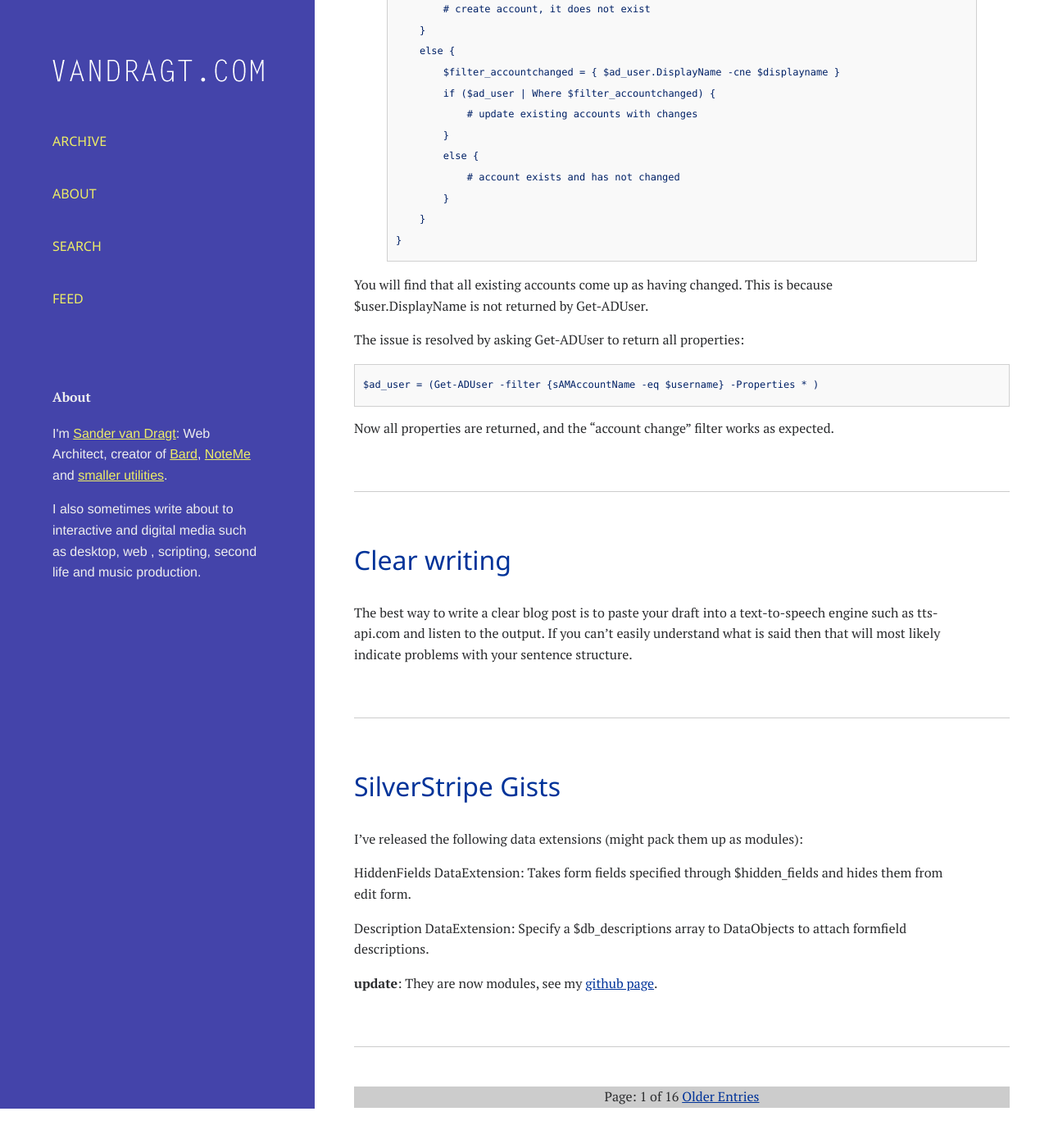
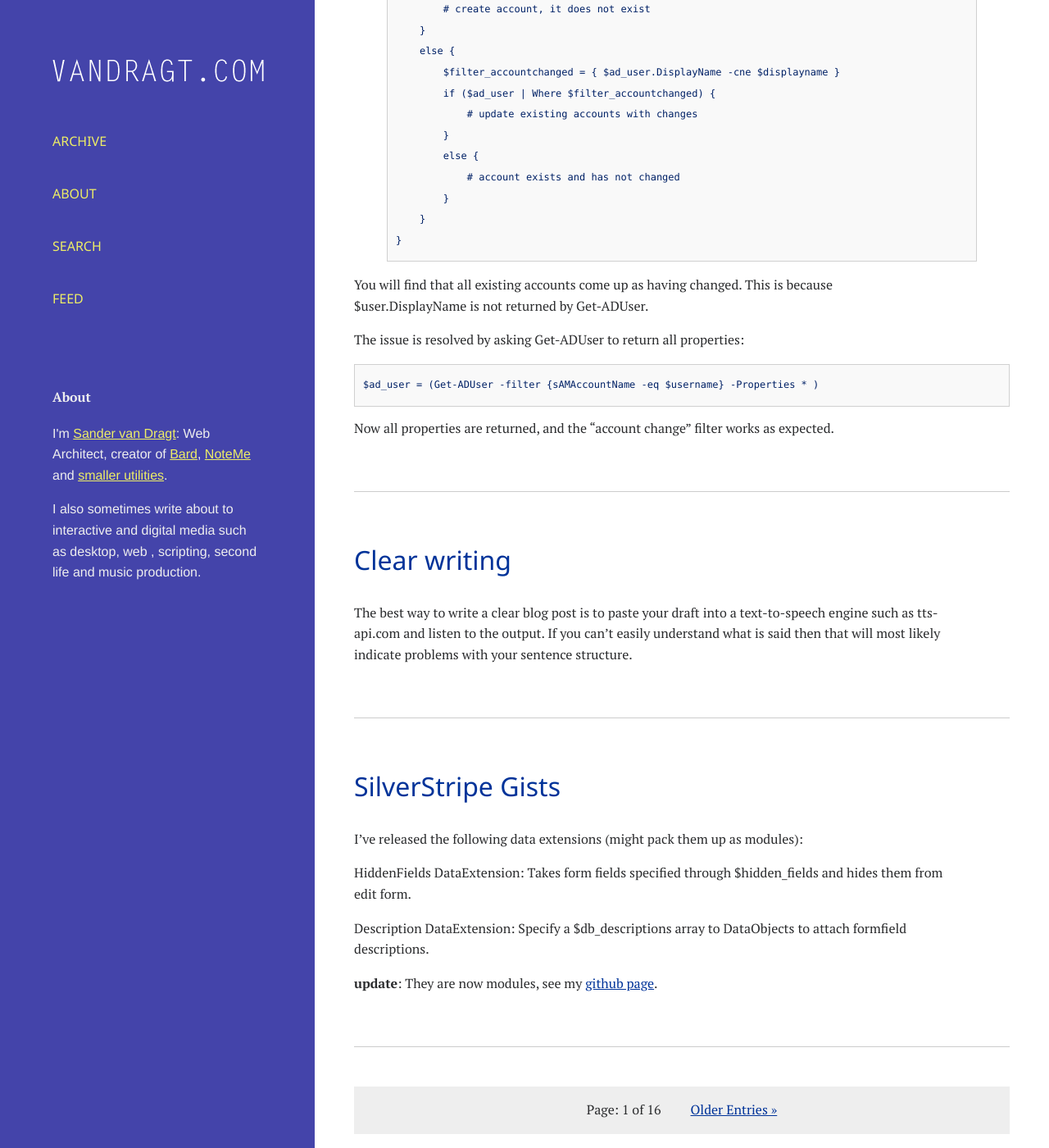
Before and after one commit to svandragt/svandragt.github.io, a Jekyll site: the page built from index.html, in a window 1280 px wide and 1400 px high, scrolled down 6595 px. Shown: the whole window at 82% size. Built offline with Jekyll 4.4.1, drawn with Linux system fonts in a browser that asks for light colours; the list of posts is cut into pages by our own code; before the commit the page ends 7947 px from its top, so only the background shows below that.

Commit message:
pagination work

```diff
--- a/index.html
+++ b/index.html
@@ -21,13 +21,13 @@ title: VanDragt.com
 		{% if paginator.previous_page == 1 %}
 		<a href="/" class="previous">Newer Entries</a>
 		{% else %}
-		<a href="/page{{ paginator.previous_page }}" class="previous">Newer Entries</a>
+		<a href="/page{{ paginator.previous_page }}/" class="previous">&laquo; Newer Entries</a>
 		{% endif %}
 	  {% else %}
 	  {% endif %}
 	  <span class="page_number ">Page: {{ paginator.page }} of {{ paginator.total_pages }}</span>
 	  {% if paginator.next_page %}
-		<a href="/page{{ paginator.next_page }}" class="next">Older Entries</a>
+		<a href="/page{{ paginator.next_page }}/" class="next">Older Entries &raquo;</a>
 	  {% else %}
 		<span class="next ">Older Entries</span>
 	  {% endif %}
--- a/styles.css
+++ b/styles.css
@@ -218,8 +218,16 @@ input.gsc-search-button-v2 {
   margin-top: 8px!important;
 }
 .pagination {
-  background: #ccc;
+  background: #eee;
   text-align: center;
+  padding: 1em 0;
+  margin-bottom: 1em;
+}
+.pagination .previous {
+  margin-right: 2em;
+}
+.pagination .next {
+  margin-left: 2em;
 }
 @media screen and (max-width: 1000px) {
   #body {
```
Also changed, not shown: styles.less (+11 -1 lines).
